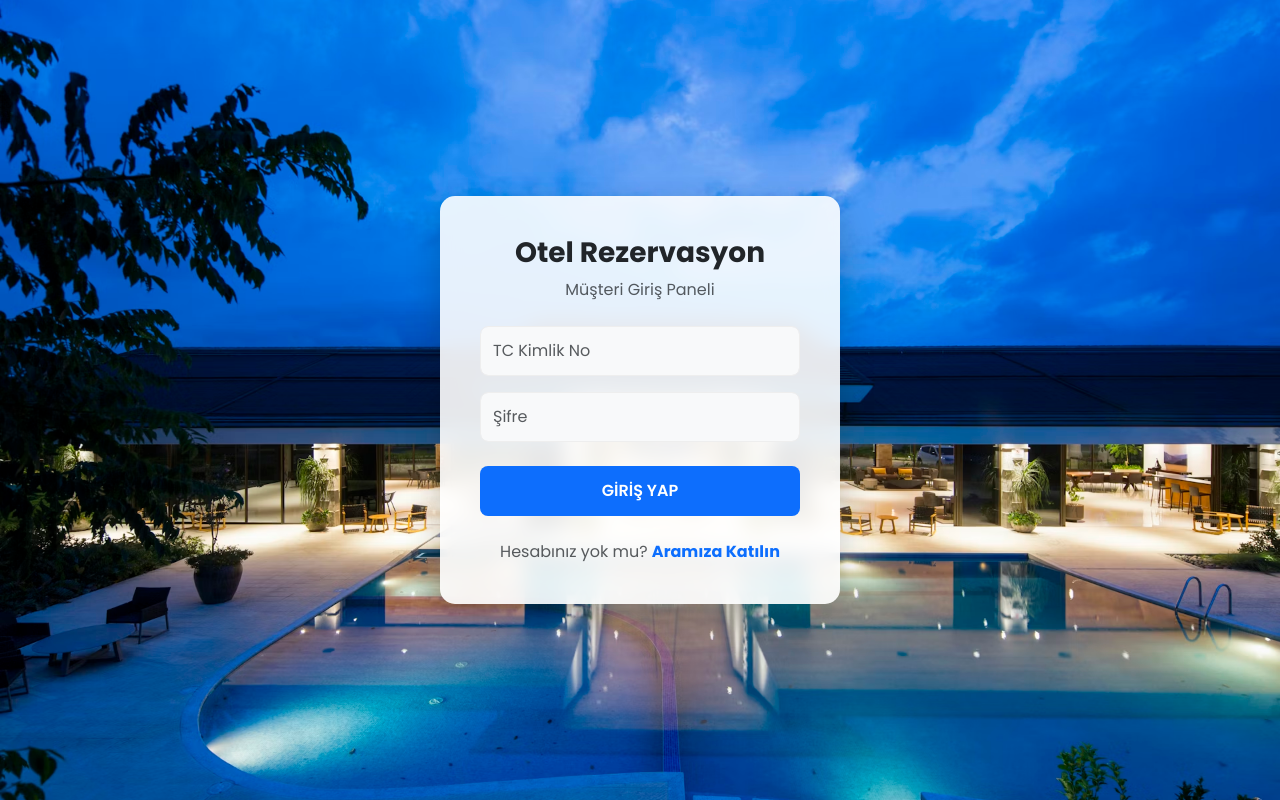
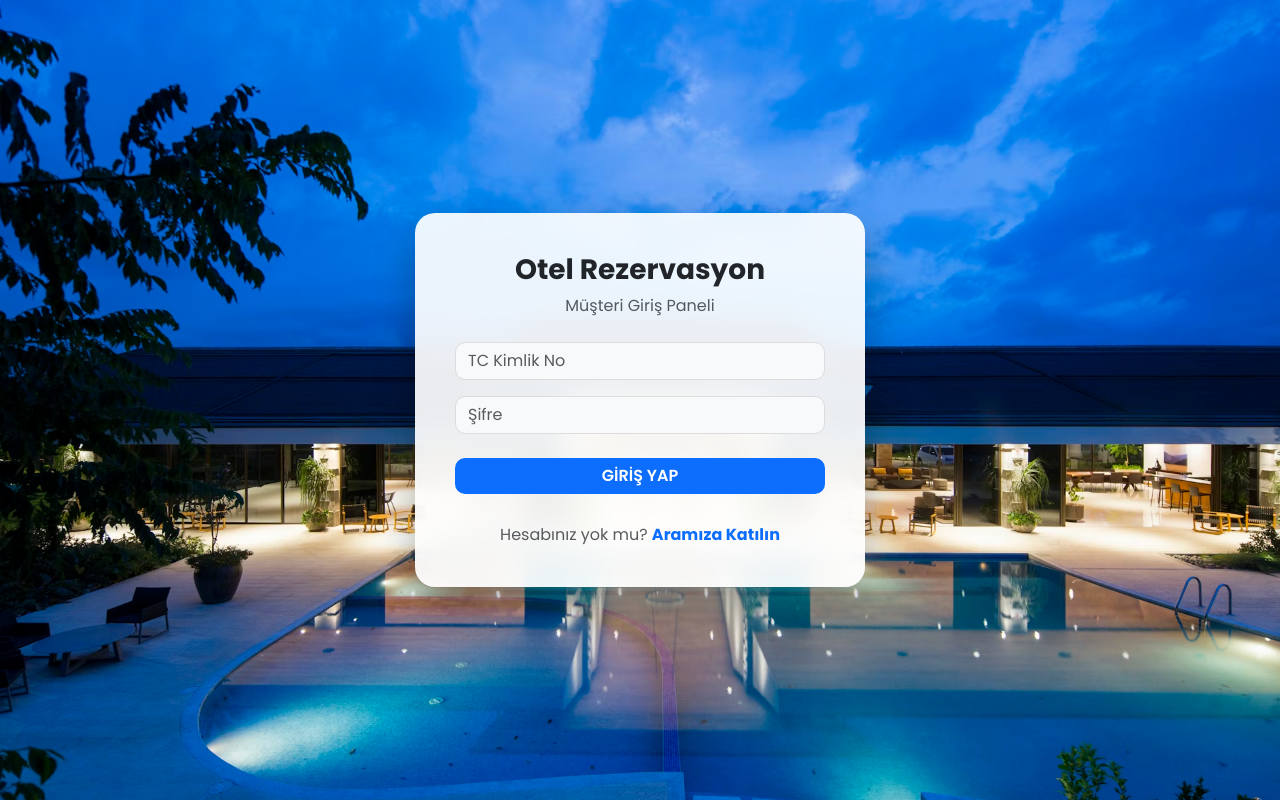
Before and after one commit to murataydogan/OtelWeb, a Flask app: page /giris in a window 1280 px wide. Run offline with Flask 3, Linux system fonts and the light colour scheme; data that the repository does not hold is empty.

Commit message:
login.html

```diff
--- a/OtelWeb/templates/login.html
+++ b/OtelWeb/templates/login.html
@@ -2,6 +2,7 @@
 <html lang="tr">
 <head>
     <meta charset="UTF-8">
+    <meta name="viewport" content="width=device-width, initial-scale=1.0">
     <title>Otel Giriş</title>
     <link href="https://cdn.jsdelivr.net/npm/bootstrap@5.3.0/dist/css/bootstrap.min.css" rel="stylesheet">
     <script src="https://cdn.jsdelivr.net/npm/bootstrap@5.3.0/dist/js/bootstrap.bundle.min.js"></script>
@@ -10,41 +11,72 @@
     <style>
     body {
         font-family: 'Poppins', sans-serif;
-            /* Arka plan resmini static klasöründen çekiyoruz */
         background-image: url("{{ url_for('static', filename='arkaplan.avif') }}");
-            background-size: cover; background-position: center; background-attachment: fixed;
-            height: 100vh; display: flex; align-items: center; justify-content: center;
+        background-size: cover;
+        background-position: center;
+        background-attachment: fixed;
+        /* vh yerine min-height kullanarak telefonlarda içeriğin kesilmesini önlüyoruz */
+        min-height: 100vh;
+        display: flex;
+        align-items: center;
+        justify-content: center;
+        margin: 0;
+        padding: 20px; /* Mobilde kartın ekrana yapışmaması için boşluk */
     }
 
     /* Giriş Kartı */
     .login-card {
-            width: 100%; max-width: 400px; padding: 40px; border-radius: 15px;
-            background-color: rgba(255, 255, 255, 0.9);
-            backdrop-filter: blur(10px);
-            box-shadow: 0 15px 35px rgba(0,0,0,0.2);
+        width: 100%;
+        /* Max-width'i biraz artırarak tablet/geniş telefonlarda daha iyi görünmesini sağladık */
+        max-width: 450px;
+        padding: 40px;
+        border-radius: 20px;
+        background-color: rgba(255, 255, 255, 0.92);
+        backdrop-filter: blur(15px);
+        box-shadow: 0 20px 40px rgba(0,0,0,0.3);
+    }
+
+    /* Mobilde yazıların büyümesi için Media Query */
+    @media (max-width: 576px) {
+        .login-card {
+            padding: 30px 20px; /* Mobilde iç boşluğu biraz daralttık */
+        }
+        h3 {
+            font-size: 1.5rem; /* Otel adını mobilde biraz daha büyük tutalım */
+        }
+        .form-control, .btn-giris {
+            font-size: 16px; /* Mobilde yazıların okunabilir olması için ideal boyut */
+            padding: 14px; /* Buton ve inputları büyüttük ki parmakla basması kolay olsun */
+        }
     }
 
     .btn-giris {
-            background-color: #0d6efd; color: white; font-weight: 600; padding: 12px; border-radius: 8px; width: 100%; transition: all 0.3s;
+        background-color: #0d6efd;
+        color: white;
+        font-weight: 600;
+        border-radius: 10px;
+        width: 100%;
+        transition: all 0.3s;
+        border: none;
     }
-        .btn-giris:hover { background-color: #0b5ed7; transform: translateY(-2px); }
+    .btn-giris:hover {
+        background-color: #0b5ed7;
+        transform: translateY(-2px);
+    }
 
-        /* Link Tasarımı */
+    .form-control {
+        border-radius: 10px;
+        background-color: #f8f9fa;
+        border: 1px solid #ddd;
+    }
+
     .kayit-link {
-            color: #0d6efd; cursor: pointer; text-decoration: none; font-weight: bold;
+        color: #0d6efd;
+        font-weight: bold;
+        text-decoration: none;
+        display: inline-block;
+        margin-top: 5px;
     }
-        .kayit-link:hover { text-decoration: underline; }
-
-        /* MODAL TASARIMI */
-        .modal-header { border-bottom: none; text-align: center; justify-content: center; padding-top: 30px; }
-        .modal-title { font-weight: 700; color: #333; }
-        .form-control { padding: 12px; border-radius: 8px; background-color: #f8f9fa; border: 1px solid #eee; }
-        .form-control:focus { background-color: #fff; box-shadow: none; border-color: #00c853; }
-
-        .btn-kayit {
-            background-color: #00c853; color: white; font-weight: 700; padding: 12px; border-radius: 8px; width: 100%; border: none;
-        }
-        .btn-kayit:hover { background-color: #00e676; }
 </style>
 </head>
 <body>
@@ -123,5 +155,4 @@
 </div>
 
 </body>
-
 </html>
```
Lines whose indentation alone changed are shown as unchanged.
